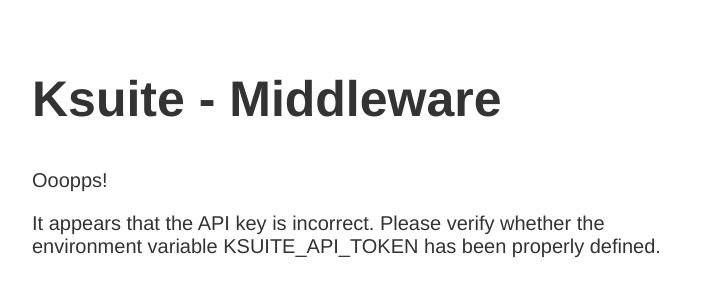
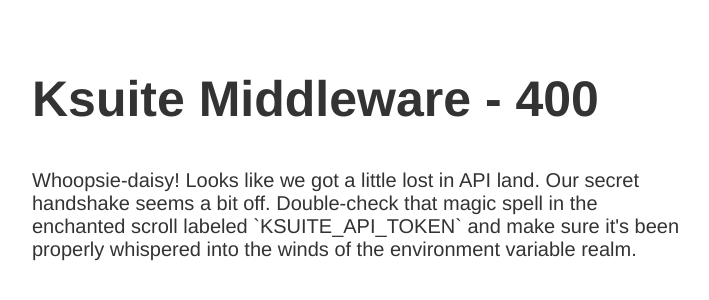
Before and after one commit to minidfx/elixir-ksuite-middleware, a plain HTML site: page priv/static/bad-api-key.html in a window 1280 px wide. Shown: the part 130-430 px from the top of the page, without its empty margins (283-992 px from the left). Drawn offline with Linux system fonts and the light colour scheme.

Commit message:
Refactor the project to handle more features with the Ksuite.

```diff
--- a/priv/static/bad-api-key.html
+++ b/priv/static/bad-api-key.html
@@ -2,7 +2,7 @@
 <html>
 
 <head>
-    <title>Couloir42</title>
+    <title>Ksuite Middleware - 400</title>
     <style>
         body {
             text-align: center;
@@ -39,11 +39,13 @@
 
 <body>
     <article>
-        <h1>Ksuite - Middleware</h1>
+        <h1>Ksuite Middleware - 400</h1>
         <div>
-            <p>Ooopps!</p>
-            <p>It appears that the API key is incorrect. Please verify whether the environment variable KSUITE_API_TOKEN
-                has been properly defined.</p>
+            <p>
+                Whoopsie-daisy! Looks like we got a little lost in API land. Our secret handshake seems a bit off.
+                Double-check that magic spell in the enchanted scroll labeled `KSUITE_API_TOKEN` and make sure it's been
+                properly whispered into the winds of the environment variable realm.
+            </p>
         </div>
     </article>
 </body>
```
Also changed, not shown: priv/static/not-found.html (+7 -4 lines), 4 other files.
